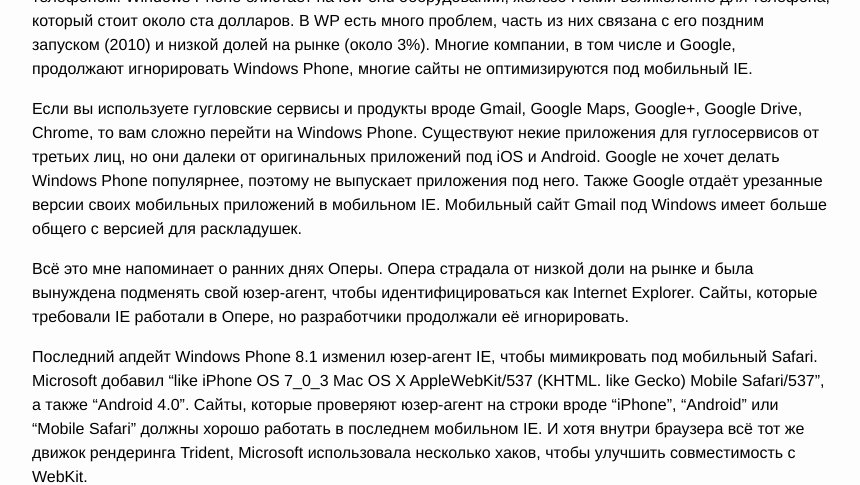
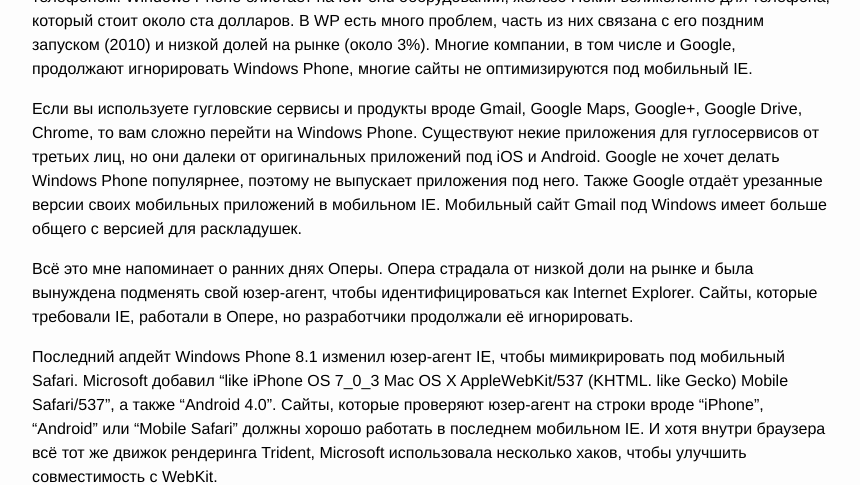
Before and after one commit to smirina/frontiermag.github.io, a Jekyll site: the page built from _posts/2014-08-07-mobile-internet-explorer-userstring.markdown, in a window 1280 px wide and 1400 px high, scrolled down 243 px, cut to the strip 0-485 px from the top of the window. Shown: the whole strip, without its empty margins (240-1100 px from the left). Built offline with Jekyll 4.4.1, drawn with Linux system fonts in a browser that asks for light colours; comment, search, counter and statistics services are not loaded; some of the changed text lies outside the part shown.

Commit message:
Update 2014-08-07-mobile-internet-explorer-userstring.markdown

```diff
--- a/_posts/2014-08-07-mobile-internet-explorer-userstring.markdown
+++ b/_posts/2014-08-07-mobile-internet-explorer-userstring.markdown
@@ -19,16 +19,15 @@
 в мобильном IE. Мобильный сайт Gmail под Windows имеет больше общего с версией для раскладушек.
 
 Всё это мне напоминает о ранних днях Оперы. Опера страдала от низкой доли на рынке и была вынуждена подменять свой
-юзер-агент, чтобы идентифицироваться как Internet Explorer. Сайты, которые требовали IE работали в Опере, но разработчики
-продолжали её игнорировать.
+юзер-агент, чтобы идентифицироваться как Internet Explorer. Сайты, которые требовали IE, работали в Опере, но разработчики продолжали её игнорировать.
 
-Последний апдейт Windows Phone 8.1 изменил юзер-агент IE, чтобы мимикровать под мобильный Safari.
+Последний апдейт Windows Phone 8.1 изменил юзер-агент IE, чтобы мимикрировать под мобильный Safari.
 Microsoft добавил  "like iPhone OS 7_0_3 Mac OS X AppleWebKit/537 (KHTML. like Gecko) Mobile Safari/537", а также
 "Android 4.0". Сайты, которые проверяют юзер-агент на строки вроде "iPhone", "Android" или "Mobile Safari"
 должны хорошо работать в последнем мобильном IE. И хотя внутри браузера всё тот же движок рендеринга Trident,
 Microsoft использовала несколько хаков, чтобы улучшить совместимость с WebKit.
 
-<img src="http://1.bp.blogspot.com/-I9U5yRqEZyk/U-DARUaPh-I/AAAAAAAB-q8/uTQmBonII6U/s1600/windows-phone-user-agent.png">
+<img style="float: right" src="http://1.bp.blogspot.com/-I9U5yRqEZyk/U-DARUaPh-I/AAAAAAAB-q8/uTQmBonII6U/s1600/windows-phone-user-agent.png">
 
 WebKit &mdash; самый распостранённый движок рендеринга в мобильных браузерах. Apple использует его Safari под iPhone
 и iPad, Google использует его в мобильном браузере под Android и позднее в Chrome под Android. Google форкнул WebKit
```
Also changed, not shown: other parts of _posts/2014-08-07-mobile-internet-explorer-userstring.markdown (+7 -6 lines).
